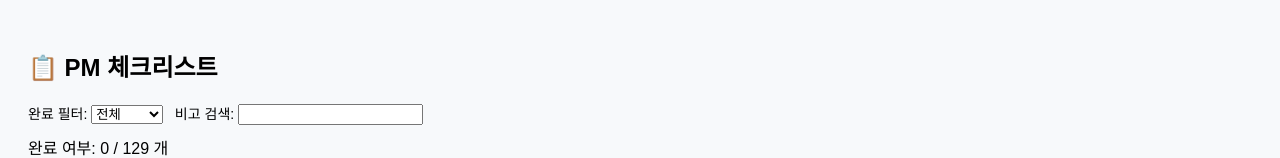
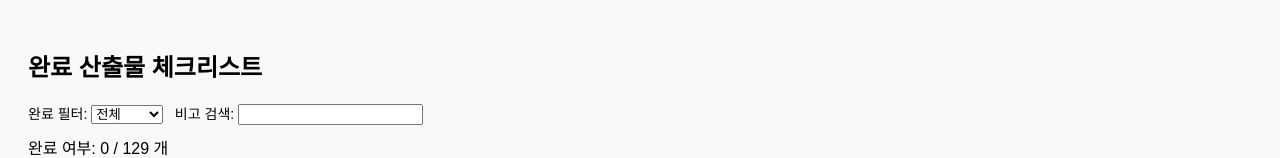
Before and after one commit to datayj95/checklist, a plain HTML site: page index.html in a window 1280 px wide. Shown: the top 158 px of the page. Drawn offline with Linux system fonts and the light colour scheme.

Commit message:
Update index.html

```diff
--- a/index.html
+++ b/index.html
@@ -104,7 +104,7 @@ document.addEventListener("DOMContentLoaded",function(){
 });
 </script>
 </head><body>
-<h2>📋 PM 체크리스트</h2>
+<h2>완료 산출물 체크리스트</h2>
 
 <div class="filter-box">
  완료 필터:
```
